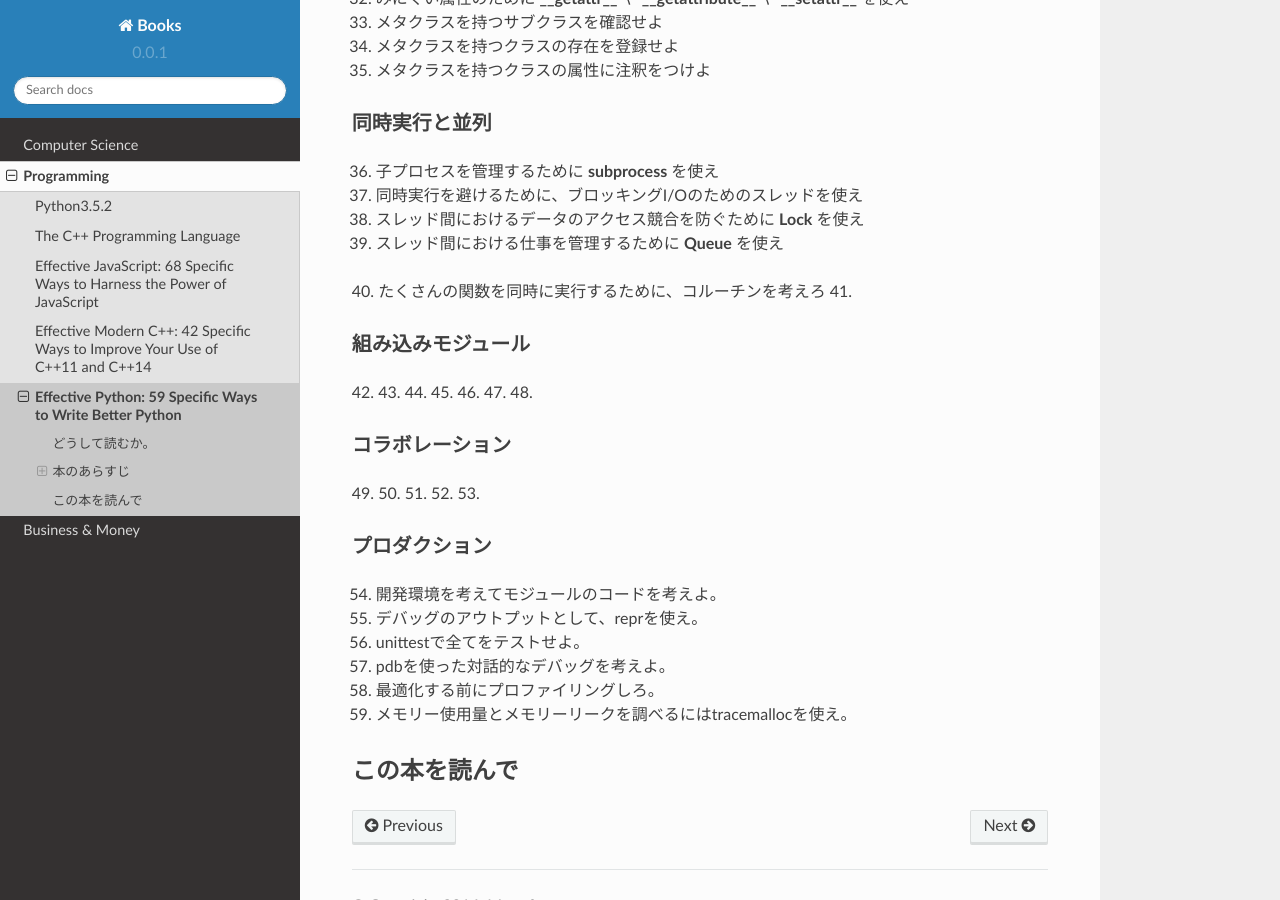
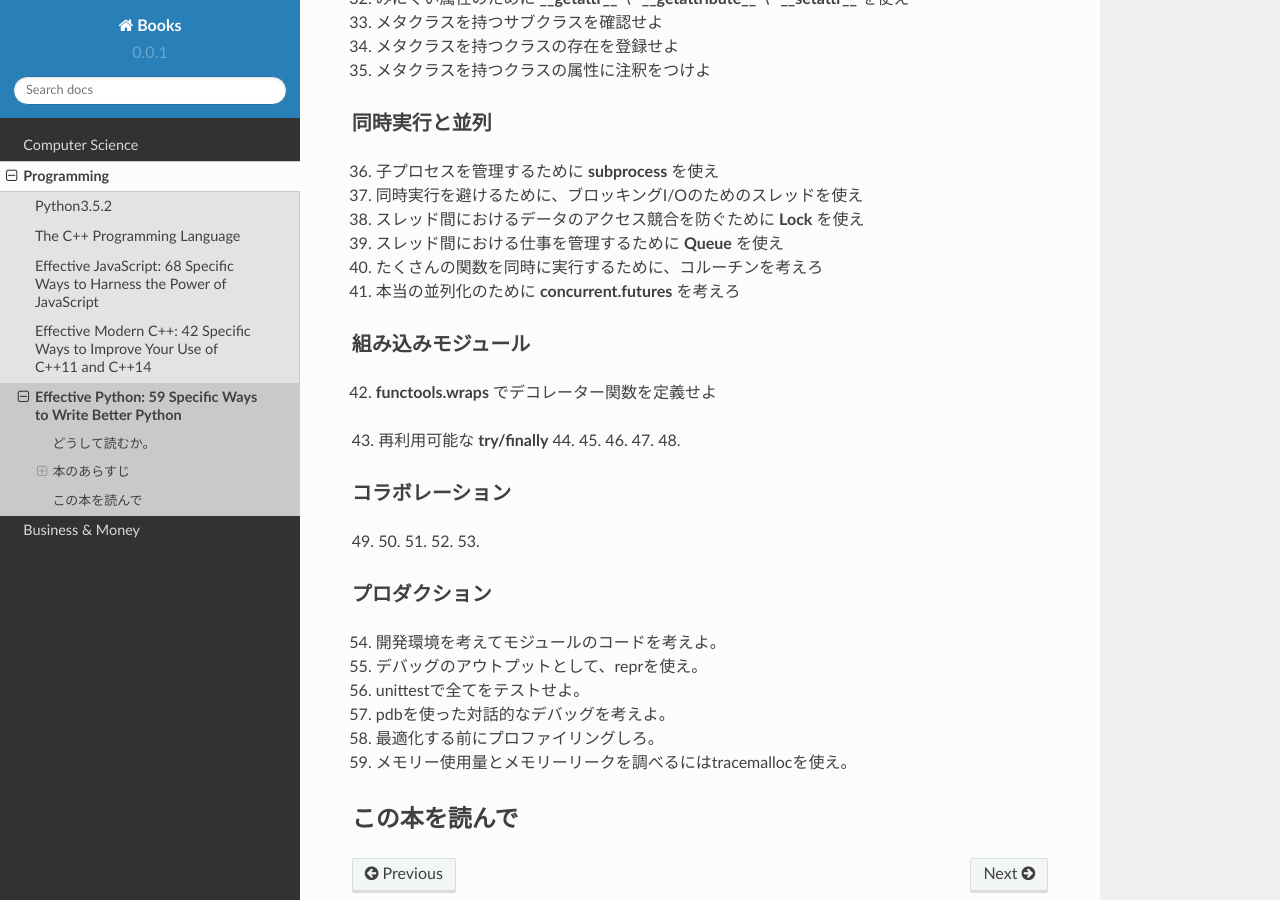
Before and after one commit to Moguf/Books, a Sphinx documentation site: the page built from docs/ja/source/Programming/EffectvePython/index.rst, in a window 1280 px wide and 900 px high, scrolled down 1452 px. Built offline with Sphinx 7.4.7 and the Read the Docs theme 2.0.0, drawn with Linux system fonts in a browser that asks for light colours; formulas are drawn with MathJax 3; pages that are not in the unit, such as notebooks, are missing from menus.

Commit message:
MOD: ch6 in epython.

```diff
--- a/docs/ja/source/Programming/EffectvePython/index.rst
+++ b/docs/ja/source/Programming/EffectvePython/index.rst
@@ -71,12 +71,12 @@ Python的考え方
 38. スレッド間におけるデータのアクセス競合を防ぐために **Lock** を使え
 39. スレッド間における仕事を管理するために **Queue** を使え
 40. たくさんの関数を同時に実行するために、コルーチンを考えろ
-41.
+41. 本当の並列化のために **concurrent.futures** を考えろ
 
 組み込みモジュール
 ^^^^^^^^^^^^^^^^^^^^
-42.
-43.
+42. **functools.wraps** でデコレーター関数を定義せよ
+43. 再利用可能な **try/finally**
 44.
 45.
 46.
```
